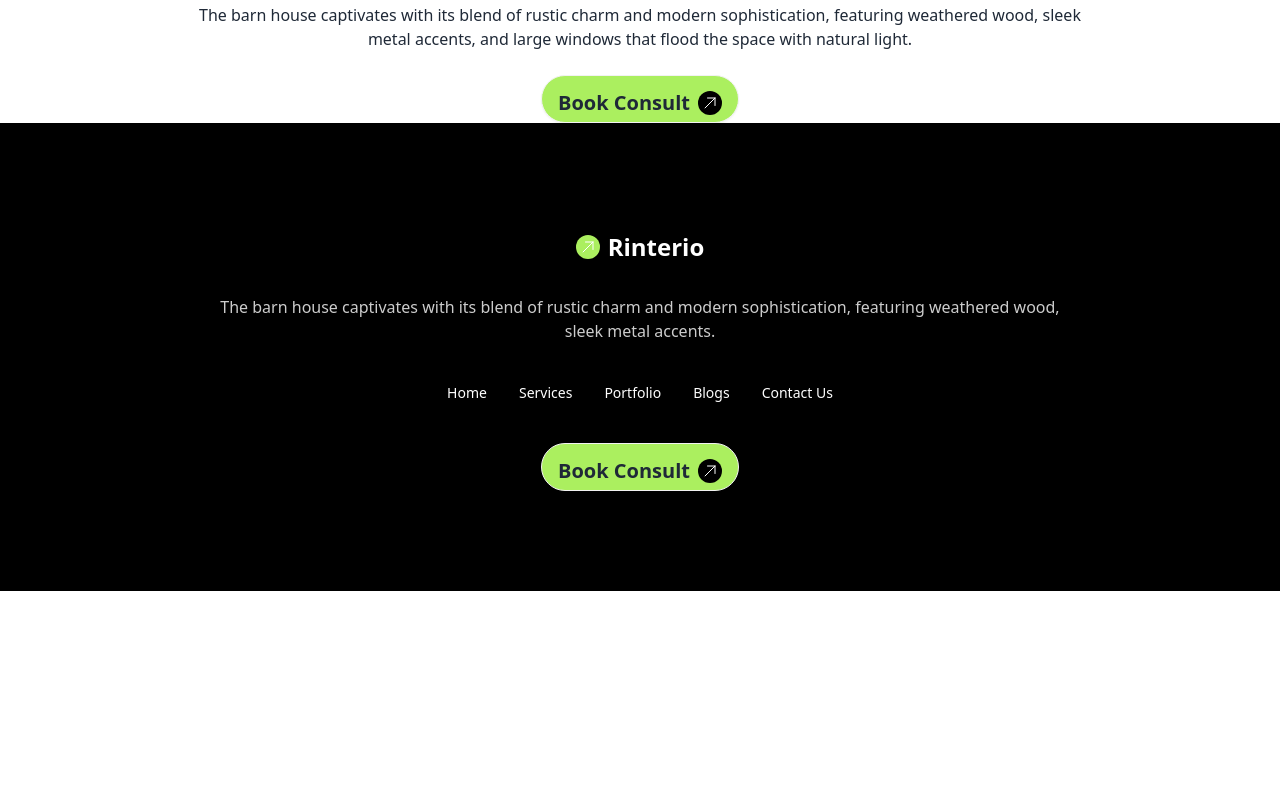
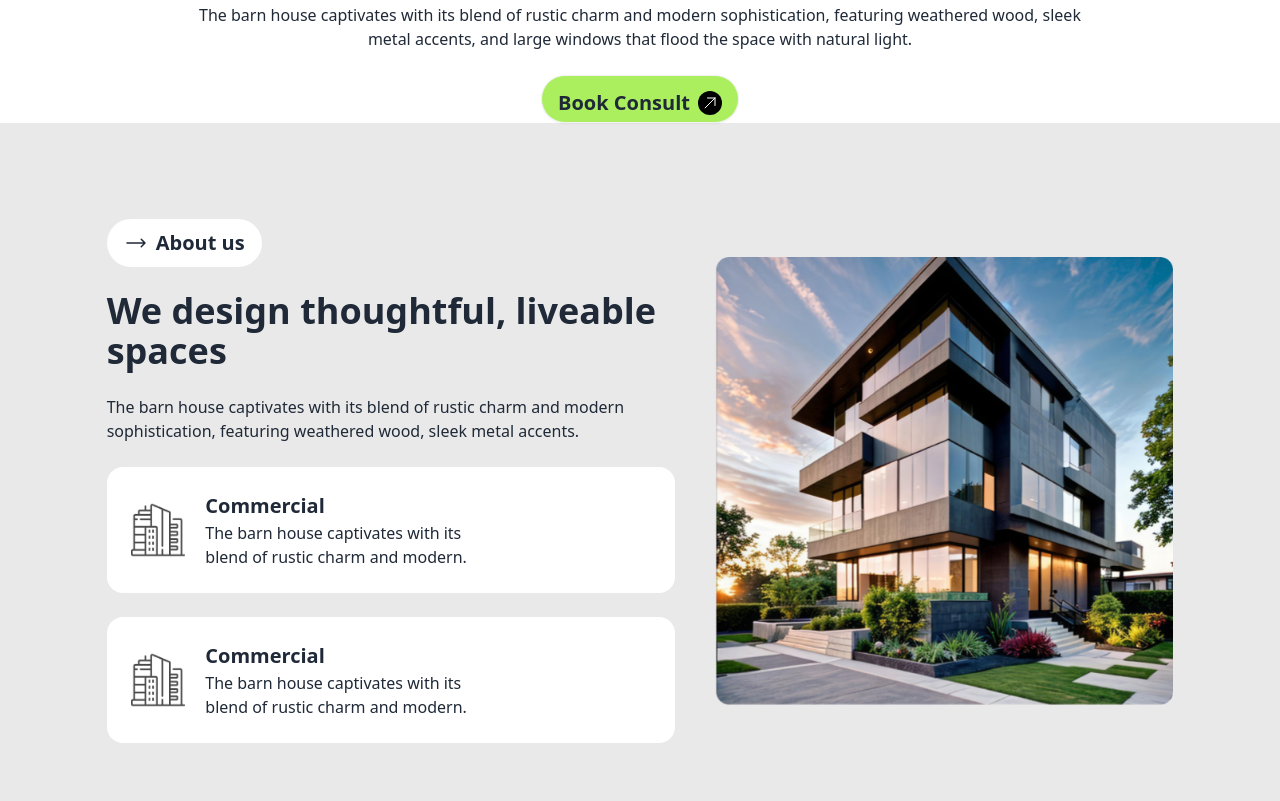
Before and after one commit to Momota02/new-interior-project, a plain HTML site: page index.html in a window 1280 px wide. Shown: the part 619-1420 px from the top of the page. Before the commit the page ends 1210 px from the top, so only its background shows below. Drawn offline with nearby package versions, Linux system fonts and the light colour scheme.

Commit message:
liveable space section complete

```diff
--- a/index.html
+++ b/index.html
@@ -92,7 +92,39 @@
             </div>
           </div>
     </header>
-    <main></main>
+    <main class="bg-[#E9E9E9]">
+        <!-- liveable space section -->
+         <div class="flex w-10/12 mx-auto gap-10 items-center pt-24 pb-24 flex-col md:flex-row">
+            <div class="md:w-2/3 space-y-6">
+                <a class="btn btn-ghost text-xl font-bold bg-white rounded-full ">
+                    <svg xmlns="http://www.w3.org/2000/svg" fill="none" viewBox="0 0 24 24" stroke-width="1.5" stroke="currentColor" class="size-6">
+                        <path stroke-linecap="round" stroke-linejoin="round" d="M17.25 8.25 21 12m0 0-3.75 3.75M21 12H3" />
+                      </svg>
+
+
+                    About us
+                </a>
+                <h3 class="text-4xl font-bold">We design thoughtful, liveable spaces</h3>
+                <p>The barn house captivates with its blend of rustic charm and
+                    modern sophistication, featuring weathered wood, sleek metal accents.</p>
+                    <div class="flex items-center gap-5 bg-white rounded-2xl p-6">
+                        <div><img src="./assets/commercial.png" alt=""></div>
+                        <div>
+                            <h5 class="font-extrabold text-[20px]">Commercial</h5>
+                            <p class="md:w-4/6">The barn house captivates with its blend of rustic charm and modern.</p>
+                        </div>
+                    </div>
+                    <div class="flex items-center gap-5 bg-white rounded-2xl p-6">
+                        <div><img src="./assets/commercial.png" alt=""></div>
+                        <div>
+                            <h5 class="font-extrabold text-[20px]">Commercial</h5>
+                            <p class="md:w-4/6">The barn house captivates with its blend of rustic charm and modern.</p>
+                        </div>
+                    </div>
+            </div>
+            <div><img class="w-full" src="./assets/Rectangle.png" alt=""></div>
+         </div>
+    </main>
     <footer class="bg-black">
             <div class="items-center text-center pt-[100px] pb-[100px] space-y-6">
                 <a class="btn btn-ghost text-2xl font-extrabold text-white ">
```
